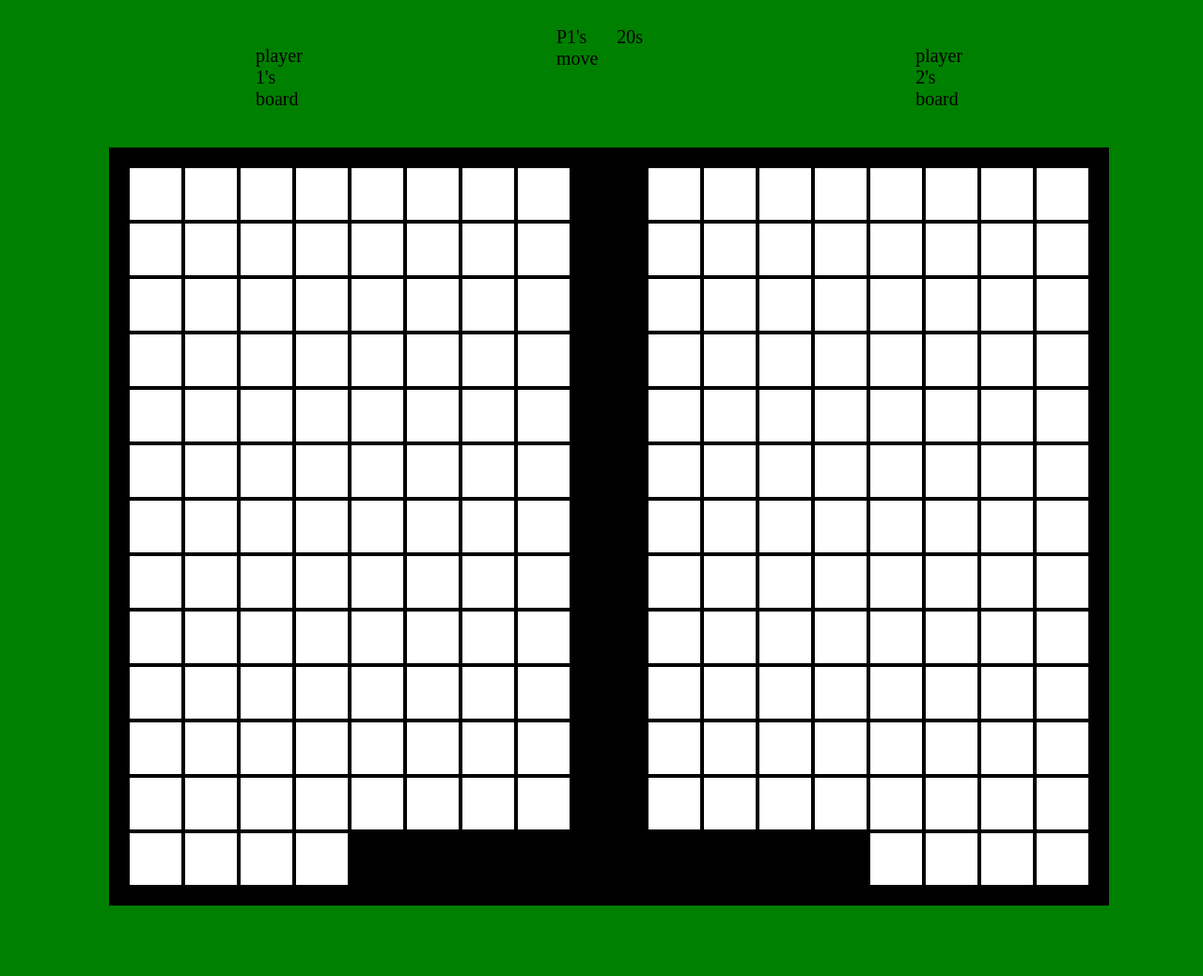
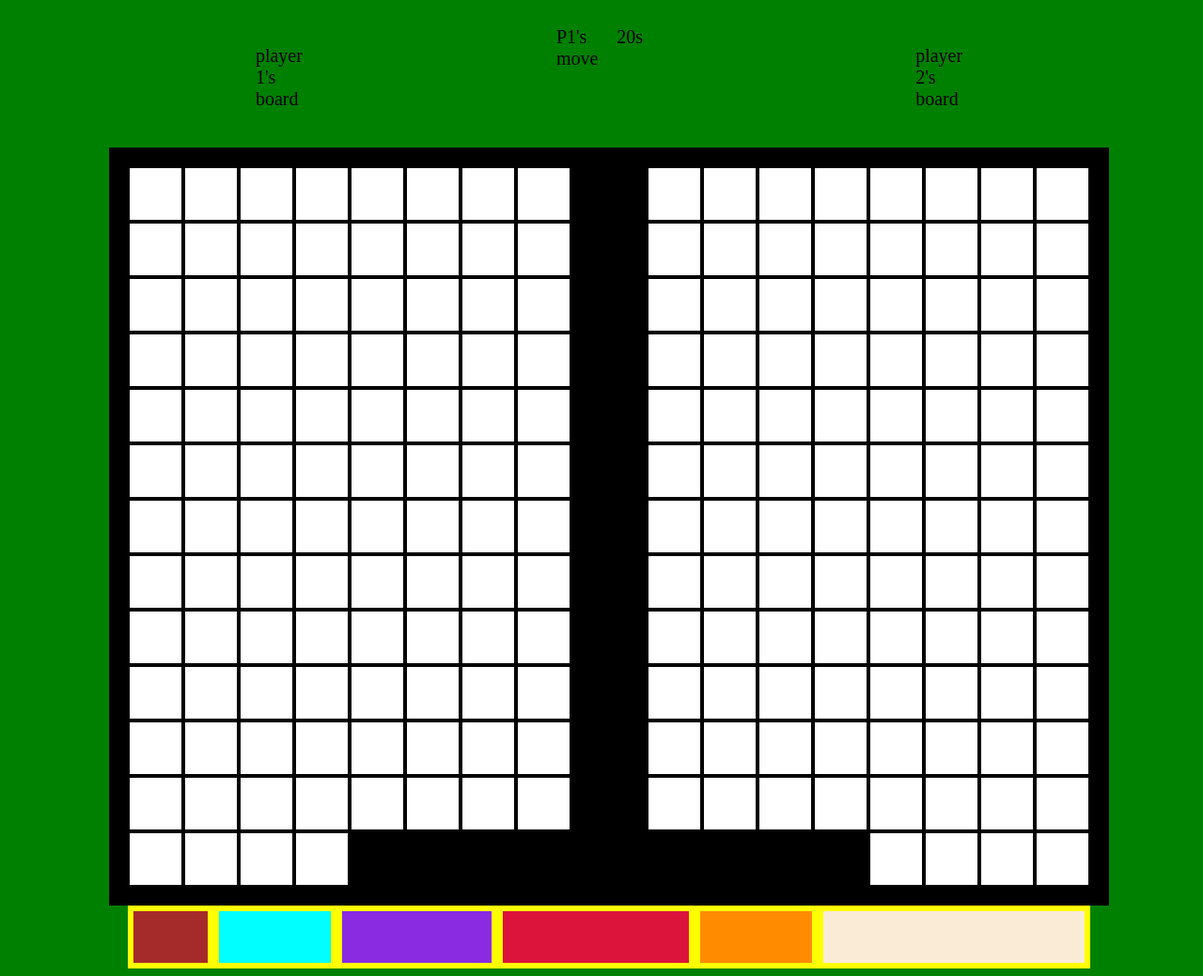
Before and after one commit to jaydendavis746-debug/Battleship-game-project, a plain HTML site: page index.html in a window 1280 px wide. Shown: the whole page at 94% size. Before the commit the page ends 972 px from the top, so only its background shows below. Drawn offline with Linux system fonts and the light colour scheme.

Commit message:
Battleships game project- board created-

```diff
--- a/css/style.css
+++ b/css/style.css
@@ -7,6 +7,71 @@ width: 100%;
 height: 100%;
 background-color: green ;
 
+}
+
+#port{
+  width: 80%;
+  height: 20%;
+  background-color: yellow;
+  display: flex;
+  flex-direction: row;
+}
+
+.destroyer{
+  background-color: brown;
+}
+.cruiser{
+  background-color: aqua;
+}
+.battleship{
+  background-color: blueviolet;
+}
+.carrier{
+  background-color: crimson;
+}
+.submarine{
+  background-color: darkorange;
+}
+
+.titanic{
+  background-color: antiquewhite;
+}
+
+.destroyer-preview{
+
+  width: 110px;
+  height: 55px;
+  margin: 6px ;
+}
+.cruiser-preview{
+
+  width: 165px;
+  height: 55px;
+  margin: 6px ;
+}
+.battleship-preview{
+
+  width: 220px;
+  height: 55px;
+  margin: 6px ;
+}
+.carrier-preview{
+
+  width: 275px;
+  height: 55px;
+  margin: 6px ;
+}
+.submarine-preview{
+
+  width: 165px;
+  height: 55px;
+  margin: 6px ;
+}
+
+.titanic-preview{
+   width: 385px;
+  height: 55px;
+  margin: 6px;
 }
 
 margin{
--- a/index.html
+++ b/index.html
@@ -18,16 +18,20 @@
    </margin>
 <div id="battlefield">
 
-        <div id="board1">
-
+        <div id="board1"></div>
+        <div id="board2"></div>
 
 </div>
 
-        <div id="board2">
+<div id="port">
 
-
+<div class=" destroyer destroyer-preview "></div>
+<div class=" cruiser cruiser-preview"></div>
+<div class=" battleship battleship-preview"></div>
+<div class=" carrier carrier-preview "></div>
+<div class=" submarine submarine-preview"></div>
+<div class="titanic titanic-preview" ></div>
 </div>
 
-</div>
 </body>
 </html>
```
